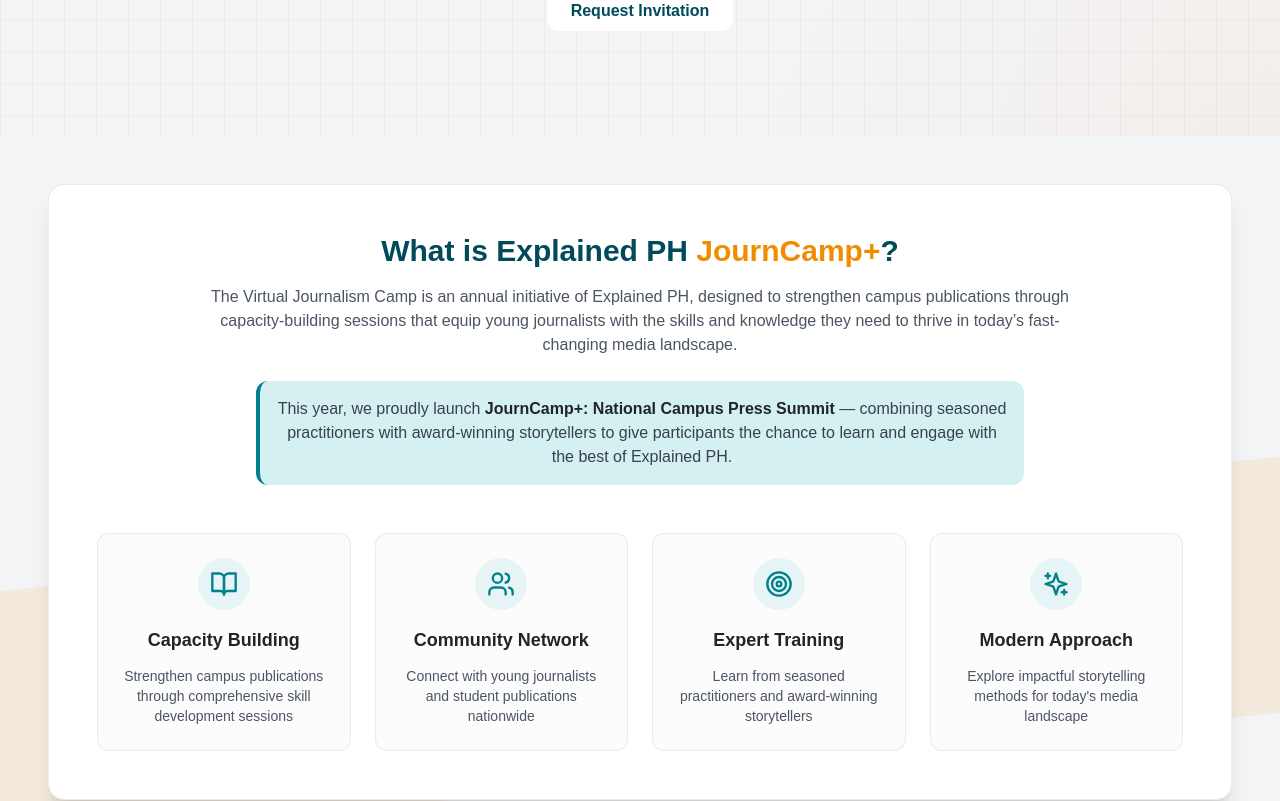
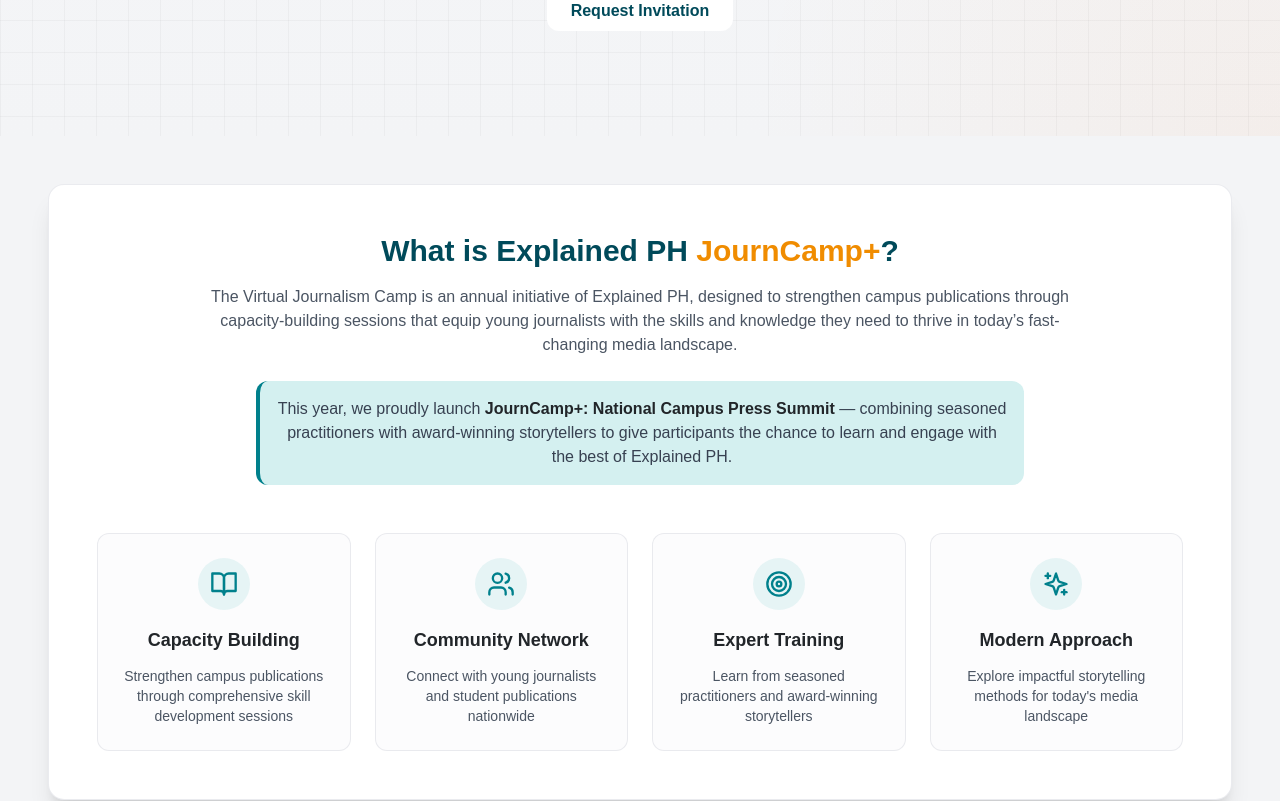
Before and after one commit to archie-bergosa/explained-ph-journcamp, a React (Vite) app: page / in a window 1280 px wide. Shown: the part 1100-1901 px from the top of the page. Built offline with nearby package versions, Linux system fonts and the light colour scheme.

Commit message:
modified:   src/components/ProgramInfo.jsx

```diff
--- a/src/components/ProgramInfo.jsx
+++ b/src/components/ProgramInfo.jsx
@@ -80,9 +80,8 @@
 
 const ProgramInfo = () => {
   return (
-    <section id="program-info" className="relative py-12 px-4 bg-gray-100 overflow-hidden" itemScope itemType="https://schema.org/WPHeader">
-      <div className="absolute top-1/4 left-0 w-full h-64 bg-brand-orange/10 transform -skew-y-6"></div>
-        <div className="container mx-auto relative z-10">
+    <section id="program-info" className="py-12 px-4 bg-gray-100" itemScope itemType="https://schema.org/WPHeader">
+        <div className="container mx-auto">
             {/* About Section Box */}
             <div className="bg-white p-6 sm:p-12 rounded-2xl shadow-xl mb-12 border border-gray-200/80">
                 <motion.div
```
